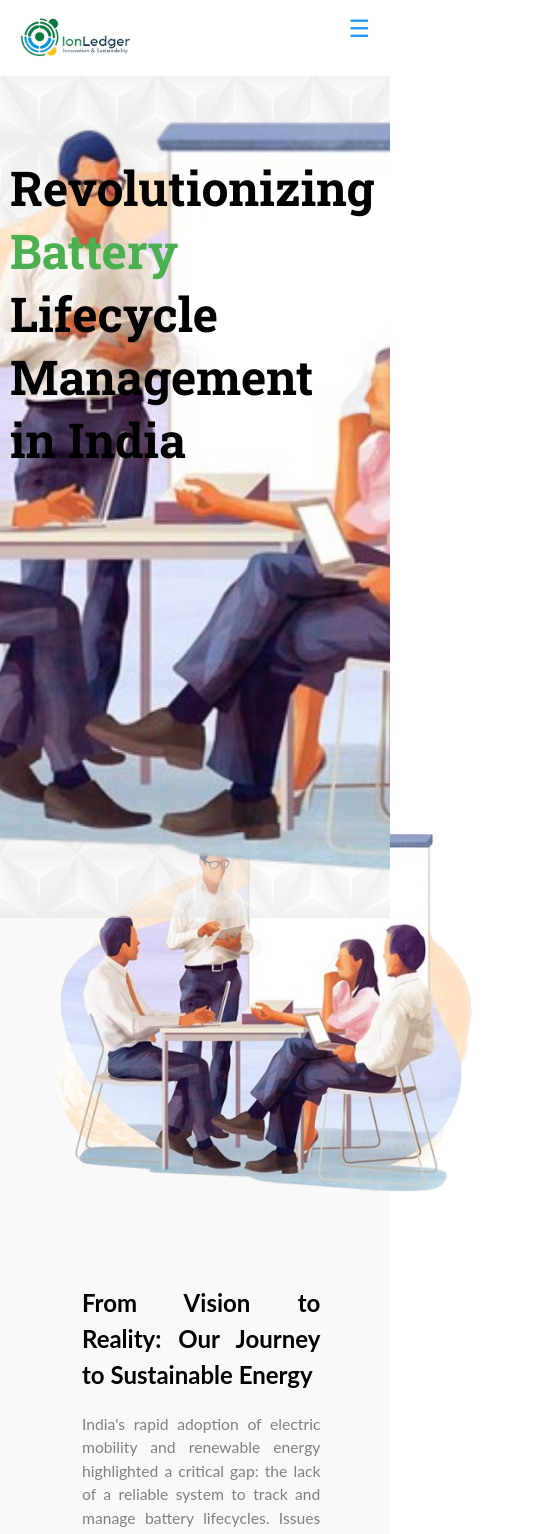
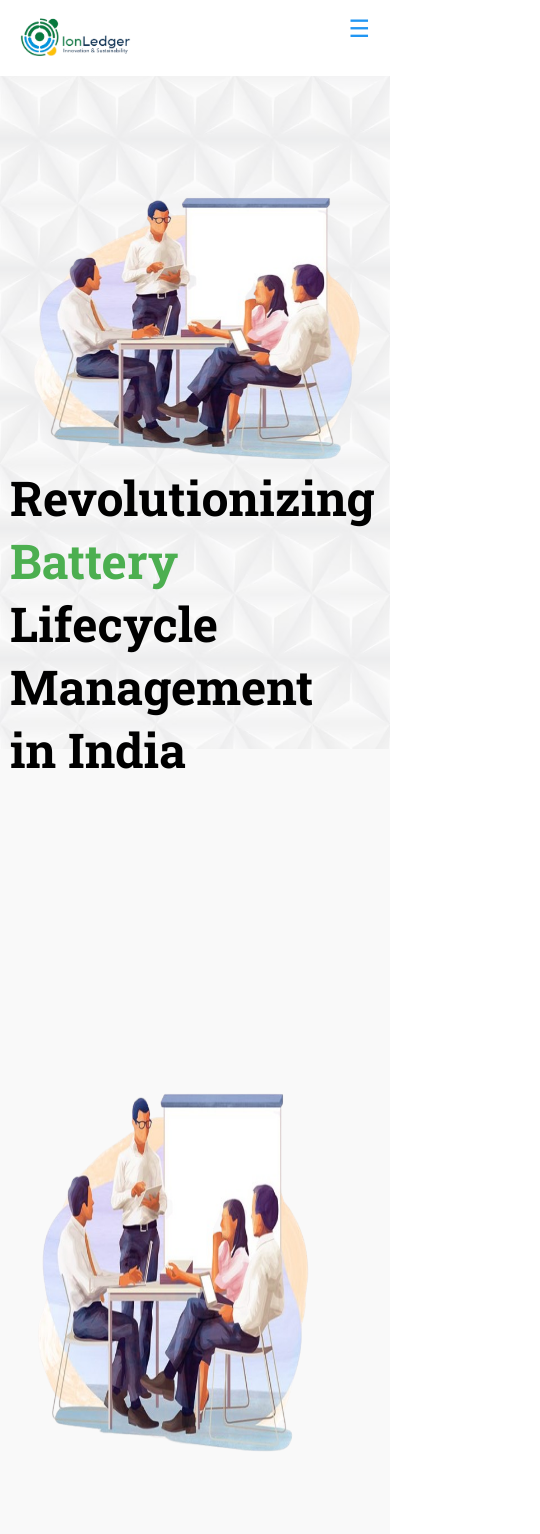
Before and after one commit to smartfalcon-io/IONLedger-website, a React (Vite) app: page /IONLedger-website/about in a window 390 px wide. Shown: the top 1534 px of the page, 540 px wide, since content can reach past the window. Built offline with nearby package versions, Linux system fonts and the light colour scheme.

Commit message:
480px responsive

```diff
--- a/src/components/About.css
+++ b/src/components/About.css
@@ -597,6 +597,7 @@ section h2 {
 }
 
 @media (max-width: 768px) {
+
   .about-banner {
     padding: 60px 15px;
     background-position: center center;
@@ -607,12 +608,16 @@ section h2 {
   .about-banner::before {
     height: 500px;
     background-size: contain;
-    background-position: center;
+    background-position: center center;
+    background-image: url("../assets/Business_team_meeting-removebg-preview.png");
+
   }
 
   .about-banner::after {
     height: 500px;
     background-size: contain;
+    background-size: contain;
+
   }
   .ecosystem-banner {
     padding: 60px 15px;
@@ -660,6 +665,12 @@ section h2 {
     margin-top: 50px;
     margin-left: 42px;
   }
+  .origin-image{
+    margin-top: 50px;
+  }
+  .origin-image img{
+    width: 95%;
+  }
 }
 
 @media (max-width: 480px) {
@@ -670,13 +681,14 @@ section h2 {
 
 
   .about-banner::before {
-    height: 100%;
-    background-size: cover;
-    background-position: center;
+    height: 60%;
+    background-position: center center;
   }
-
+  .roboto-slab{
+    margin-top: 350px;
+  }
   .about-banner::after {
-    height: 100%;
+    height: 80%;
   }
 
   .ecosystem-banner {
@@ -705,6 +717,12 @@ section h2 {
     font-size: 0.9rem;
   }
   .origin-container{
-    margin-top: 150px;
+    margin-top: 50px;
   }
+
+  .origin-image img{
+    width: 95%;
+  }
+
+
 }
--- a/src/components/Ecosystem.css
+++ b/src/components/Ecosystem.css
@@ -319,7 +319,7 @@
     }
 
     .ecosystem-container {
-        width: 100%;
+        width: 90%;
         padding: 20px;
     }
 
@@ -328,7 +328,6 @@
         flex-direction: column;
         justify-content: center;
         align-items: center;
-        width: 100%;
         padding: 30px 15px;
         text-align: center;
     }
@@ -356,9 +355,17 @@
         padding: 30px 10px;
     }
 
+    .ecosystem-info-image{
+        margin-top: 80px;
+
+    }
     .ecosystem-info-image, .ecosystem-info-image2 {
         width: 100%;
         transform: scale(1);
+    }
+
+    .ecosystem-info-text p{
+        width: 95%;
     }
 }
 
@@ -387,4 +394,5 @@
     .ecosystem-inner {
         gap: 10px;
     }
+
 }
--- a/src/components/Header.css
+++ b/src/components/Header.css
@@ -10,6 +10,7 @@
   position: sticky;
   top: 0;
   z-index: 1000;
+
 }
 
 /* Logo */
--- a/src/components/Home.css
+++ b/src/components/Home.css
@@ -161,12 +161,12 @@
 .features-section {
   position: relative;
   text-align: center;
-  padding: 10px;
   margin-bottom: 100px;
   background-color: #f9f9f9;
   opacity: 0;
   transform: translateY(50px);
   z-index: 2;
+
 }
 
 .features-section::before {
@@ -387,15 +387,16 @@
   margin-top: 110px;
   margin-bottom: 0px;
   box-sizing: border-box;
+  margin-right: 25px;
 }
 
 
 .solution-image img {
-width: 120%;
-max-width: 600px;
+max-width: 550px;
 border-radius: 10px;
 transition: transform 0.3s ease-in-out;
 margin-top: -142px;
+
 }
 
 .solution-image img:hover {
@@ -457,6 +458,7 @@ line-height: 1.6;
   .stakeholders {
     flex-direction: column;
     align-items: center;
+    margin-left: 30px;
   }
 
   .stakeholder.card {
@@ -480,13 +482,16 @@ line-height: 1.6;
   }
 
   .solution-image img {
-    width: 100%;
+    width: 90%;
     height: auto;
+    margin-left: -20px;
+
   }
 
   .solution-text {
     padding: 20px;
     text-align: center;
+    margin-left: -20px;
   }
 }
 
```
Also changed, not shown: src/components/Home.tsx (line endings or trailing spaces).
